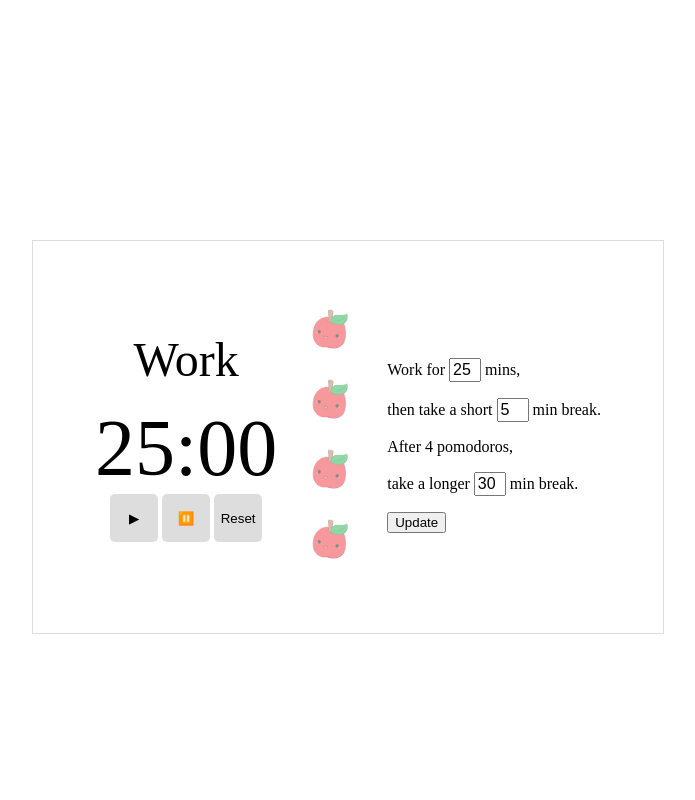
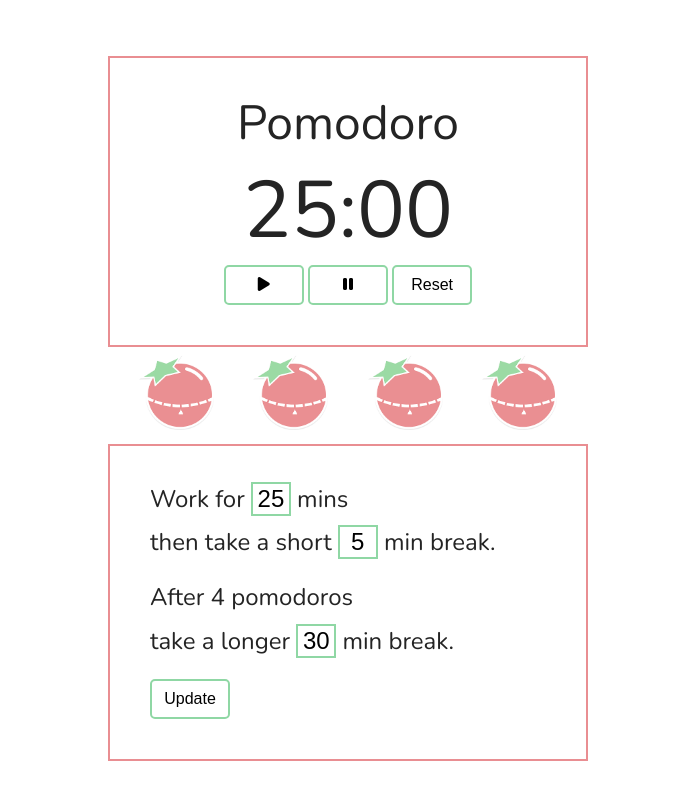
Before and after one commit to alicee88/odin-pomodoro, a plain HTML site: page index.html in a window 1280 px wide. Both pictures are taken after a click on the button "Reset". Shown: the whole page, without its empty margins (292-987 px from the left). Drawn offline with nearby package versions, Linux system fonts and the light colour scheme.

Commit message:
Improved styling and layout

```diff
--- a/index.html
+++ b/index.html
@@ -3,35 +3,35 @@
     <head>
         <meta charset="UTF-8">
         <link rel="stylesheet" href="style.css">
+        <link href="https://fonts.googleapis.com/css2?family=Nunito:wght@200&display=swap" rel="stylesheet">
         <title>Pomodoro Clock</title>
     </head>
     <body>
         <div class="pomodoro">
             <div class="inner-container">
-
                 <div class="clock-container">
-                    <h2 class="activity">Work</h2>
+                    <h2 class="activity">Pomodoro</h2>
                     <div class="timer">25:00</div>
                     <div class="timer-buttons">
-                        <button class="play">▶</button>
-                        <button class="pause">⏸️</button>
-                        <!-- <button>⏹️</button> -->
+                        <button class="play"><i class="fas fa-play"></i></button>
+                        <button class="pause"><i class="fas fa-pause"></i></button>
                         <button class="reset">Reset</button>
                     </div>
                 </div>
                 <div class="pomodoro-counter-container">
-                    <div class="counter"><img src="kawaii-tomato.png" height="50" width="50"></div>
-                    <div class="counter"><img src="kawaii-tomato.png" height="50" width="50"></div>
-                    <div class="counter"><img src="kawaii-tomato.png" height="50" width="50"></div>
-                    <div class="counter"><img src="kawaii-tomato.png" height="50" width="50"></div>
+                    <div class="counter"><img src="pomodoro.png" height="75" width="75"></div>
+                    <div class="counter"><img src="pomodoro.png" height="75" width="75"></div>
+                    <div class="counter"><img src="pomodoro.png" height="75" width="75"></div>
+                    <div class="counter"><img src="pomodoro.png" height="75" width="75"></div>
                 </div>
                 <div class="settings-container">
                     <form name="settingsForm" id="settings">
-                        <p>Work for <input type="text" name="workMins" value="25"> mins, </p>
-                        <p>then take a short <input type="text" name="shortBreakMins" value="5"> min break.</p>
-                        <p>After 4 pomodoros, </p>
-                        <p>take a longer <input type="text" name="longBreakMins" value="30"> min break.</p>
-                        <button>Update</button>
+                        <div class="settings-text">
+                            <p>Work for <input type="text" name="workMins" value="25"> mins<br> then take a short <input type="text" name="shortBreakMins" value="5"> min break.</p>
+                            <p>After 4 pomodoros <br>take a longer <input type="text" name="longBreakMins" value="30"> min break.</p>
+
+                            <button>Update</button>
+                        </div>
                     </form>
 
                 </div>
@@ -40,5 +40,6 @@
 
 
     <script src="scripts.js"></script>
+    <script src="https://kit.fontawesome.com/fa7637847c.js" crossorigin="anonymous"></script>
     </body>
 </html>
--- a/scripts.js
+++ b/scripts.js
@@ -6,9 +6,9 @@ const resetButton = document.querySelector('.reset');
 const activityDisplay = document.querySelector('.activity');
 const tomatoCounters = document.querySelectorAll('.counter');
 
-let workTime = 25;
-let shortBreakTime = 5;
-let longBreakTime = 30;
+let workTime = 25 * 60;
+let shortBreakTime = 5 * 60;
+let longBreakTime = 30 * 60;
 let isBreak = false;
 let numPomodoros = 0;
 
@@ -32,44 +32,46 @@ function timer(seconds) {
 }
 
 function switchActivity() {
-  console.log("SWITCHING ACTIVITY!");
     clearInterval(countdown);
     isBreak = !isBreak;
     let newTime;
 
     if(numPomodoros >= 4) {
-    console.log("FINISHED!");
       numPomodoros = 0;
       isBreak = true;
 
       // Start longer break time
-    newTime = longBreakTime * 60;
+      newTime = longBreakTime;
 
     } else {
       if(isBreak) {
-      console.log("STARTING SHORT BREAK ");
         // Start short break
-      newTime = shortBreakTime * 60;
+        newTime = shortBreakTime;
 
       } else {
-      console.log("STARTING WORK TIME ");
         numPomodoros = numPomodoros + 1;
-      newTime = workTime * 60;
+        newTime = workTime;
       }
     }
 
-  let i = 0;
-  tomatoCounters.forEach(counter => {
-    if(i < numPomodoros) {
-      counter.classList.add('complete-pomodoro');
-      console.log("ADDING COMPLETE POMODORO");
-    }
-    i = i + 1;
-  });
+    displayPomodoros();
 
     isBreak ? activityDisplay.textContent = 'Break' : activityDisplay.textContent = 'Work';
     secondsLeft = newTime;
     timer(newTime);
+
+}
+
+function displayPomodoros() {
+
+    let i = 0;
+    tomatoCounters.forEach(counter => {
+      counter.classList.remove('complete-pomodoro');
+      if(i < numPomodoros) {
+        counter.classList.add('complete-pomodoro');
+      }
+      i = i + 1;
+    });
 
 }
 
@@ -83,8 +85,14 @@ function displayTimeLeft(seconds) {
   }
 
   function startTimer() {
-    const seconds = workTime * 60;
-    if(!secondsLeft) secondsLeft = seconds;
+    clearInterval(countdown);
+
+    if(!secondsLeft) secondsLeft = workTime;
+
+    if(activityDisplay.textContent === 'Pomodoro') {
+      activityDisplay.textContent = 'Work';
+    }
+
     timer(secondsLeft);
   }
 
@@ -94,10 +102,22 @@ function displayTimeLeft(seconds) {
 
   function resetTimer() {
     clearInterval(countdown);
-    const seconds = workTime * 60;
     isBreak = false;
-    secondsLeft = seconds;
-    displayTimeLeft(seconds);
+    secondsLeft = workTime;
+    displayTimeLeft(workTime);
+    numPomodoros = 0;
+    tomatoCounters.forEach(counter => counter.classList.remove('complete-pomodoro'));
+    activityDisplay.textContent = 'Pomodoro';
+  }
+
+  function updateSettings(work, shortBreak, longBreak) {
+
+    workTime = work * 60;
+    shortBreakTime = shortBreak * 60;
+    longBreakTime = longBreak * 60;
+
+    resetTimer();
+
   }
 
   playButton.addEventListener('click', startTimer);
@@ -106,17 +126,5 @@ function displayTimeLeft(seconds) {
 
   document.settingsForm.addEventListener('submit', function(e) {
     e.preventDefault();
-
-    workTime = this.workMins.value;
-    shortBreakTime = this.shortBreakMins.value;
-    longBreakTime = this.longBreakMins.value;
-
-    displayTimeLeft(workTime * 60);
-    secondsLeft = workTime * 60;
-
-
-    // const mins = this.minutes.value;
-    // console.log(mins);
-    // timer(mins * 60);
-    // this.reset();
+    updateSettings(this.workMins.value, this.shortBreakMins.value, this.longBreakMins.value);
   });
--- a/style.css
+++ b/style.css
@@ -6,27 +6,38 @@ html {
     box-sizing: inherit;
   }
 
+  body {
+    background: #FFFFFF;
+    color: #242424;
+    font-family: 'Nunito', sans-serif;
+    }
+
   .pomodoro {
-    width: 50%;
+    max-width: 50%;
     margin: 0 auto;
   }
-
 
   .inner-container {
 
     display: flex;
-    justify-content: space-evenly;
-    align-items: center;
+    flex-wrap: wrap;
+    flex-direction: column;
+    justify-content: center;
     align-content: center;
-    border: 1px solid #DDDDDD;
-    margin-top: 15rem;
+    border-radius: 10px;
     padding: 3rem;
+  }
+
+  .clock-container {
+    width: 30rem;
+    border: 2px solid #e98e92;
+    padding: 2rem 2rem 2.5rem 2rem;
+
   }
 
   .clock-container .timer {
     font-size: 5rem;
     text-align: center;
-    margin-top: 1rem;
   }
 
   .clock-container h2 {
@@ -40,38 +51,58 @@ html {
     text-align: center;
   }
 
-  .clock-container button {
-    width: 3rem;
-    height: 3rem;
-    background: #DDDDDD;
-    border: none;
+  button {
+    width: 5rem;
+    height: 2.5rem;
+    border: 2px solid #8fd7a4;
+    background: #FFFFFF;
     border-radius: 5px;
+    font-size: 1rem;
 
   }
 
-  .clock-container {
-
-  }
-
-  .settings-container {
-    font-size: 1rem;
-  }
-
-  .settings-container input{
-    width: 2rem;
-    font-size: 1rem;
+  .pomodoro-counter-container {
+    display: flex;
+    width: 30rem;
+    justify-content: space-evenly;
   }
 
   .counter {
-    margin: 1rem;
+    margin: 0.5rem;
     opacity: 0.5;
-
   }
 
   .complete-pomodoro {
     opacity: 1;
   }
 
-  .pomodoro-counter-container img {
+  .settings-container {
+    font-size: 1.5rem;
+    line-height: 1.8;
+    width: 30rem;
+    border: 2px solid #e98e92;
+    padding: 2rem 2rem 2.5rem 2.5rem;
+  }
 
+  .settings-container input{
+    width: 2.5rem;
+    font-size: 1.5rem;
+    text-align: center;
+    border: 2px solid #8fd7a4;
   }
+
+  .settings-container p {
+    margin: 0 0 0.75rem 0;
+  }
+
+button:hover {
+  background: #8fd7a4;
+  -moz-box-shadow:    inset 0 0 1px #000000;
+  -webkit-box-shadow: inset 0 0 1px #000000;
+  box-shadow:         inset 0 0 1px #000000;
+  border: none;
+ }
+
+button::-moz-focus-inner {
+  border: 0;
+}
```
Also changed, not shown: kawaii-tomato.png (deleted), pomodoro.png (added). Lines whose indentation alone changed are shown as unchanged.
